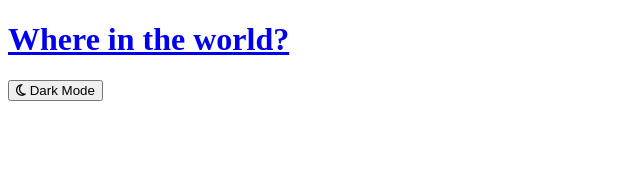
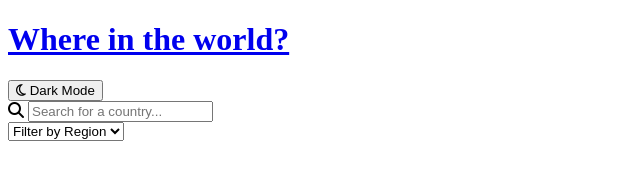
Before and after one commit to rafael-vas/rest-countries-api, a plain HTML site: page index.html in a window 1280 px wide. Shown: the whole page, without its empty margins (0-640 px from the left). Drawn offline with Linux system fonts and the light colour scheme.

Commit message:
create search section

```diff
--- a/index.html
+++ b/index.html
@@ -19,6 +19,25 @@
             <span class="theme-text">Dark Mode</span>
         </button>
     </header>
+    <main class="main">
+        <section class="search">
+            <div class="search-field">
+                <i class="search-icon fa-solid fa-magnifying-glass"></i>
+                <input class="search-input" placeholder="Search for a country..." type="text" name="search" id="search">
+            </div>
+            <div class="filter-field">
+                <select class="region-select" name="region" id="regionSelect">
+                    <option class="option" value="" hidden>Filter by Region</option>
+                    <option class="option" value="All">All</option>
+                    <option class="option" value="Asia">Asia</option>
+                    <option class="option" value="Oceania">Oceania</option>
+                    <option class="option" value="Americas">Americas</option>
+                    <option class="option" value="Europe">Europe</option>
+                    <option class="option" value="Africa">Africa</option>
+                </select>
+            </div>
+        </section>
+    </main>
 </body>
 
 </html>
```
